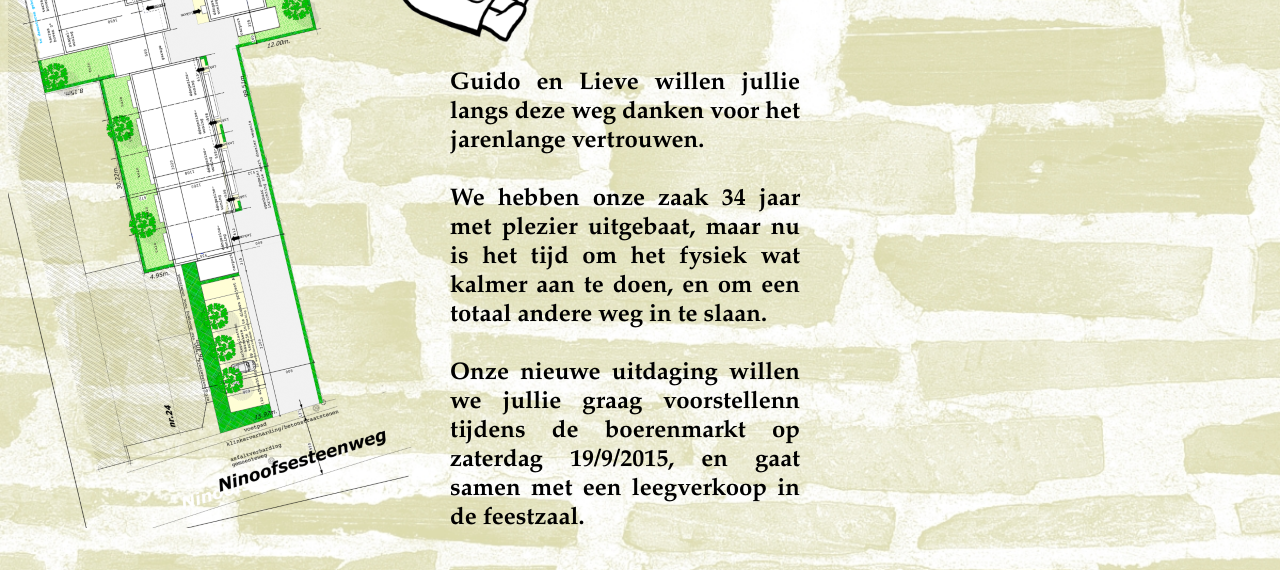
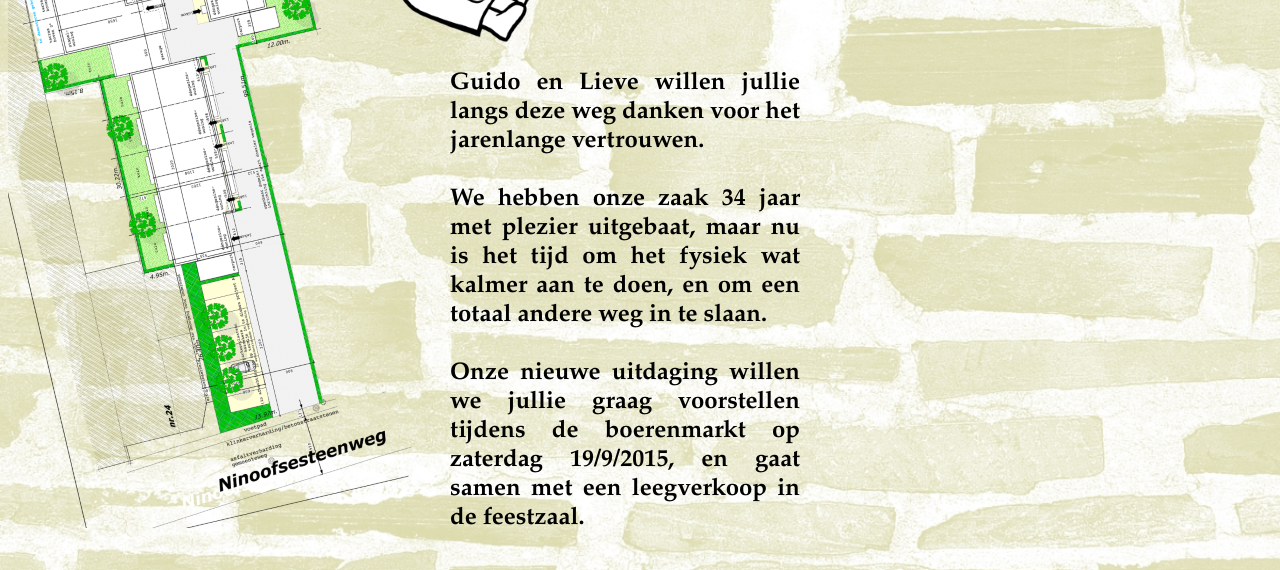
Before and after one commit to Laoujin/pennelekker-new, a plain HTML site: page public/index.html in a window 1280 px wide. Shown: the part 230-800 px from the top of the page. Drawn offline with Linux system fonts and the light colour scheme.

Commit message:
Fixed typo

```diff
--- a/public/index.html
+++ b/public/index.html
@@ -22,7 +22,7 @@
 		We hebben onze zaak 34 jaar met plezier uitgebaat, maar nu is het tijd om het fysiek
 		wat kalmer aan te doen, en om een totaal andere weg in te slaan.
 		<br><br>
-		Onze nieuwe uitdaging willen we jullie graag voorstellenn tijdens de boerenmarkt
+		Onze nieuwe uitdaging willen we jullie graag voorstellen tijdens de boerenmarkt
 		op zaterdag 19/9/2015, en gaat samen met een leegverkoop in de feestzaal.
 	</div>
 </body>
```
